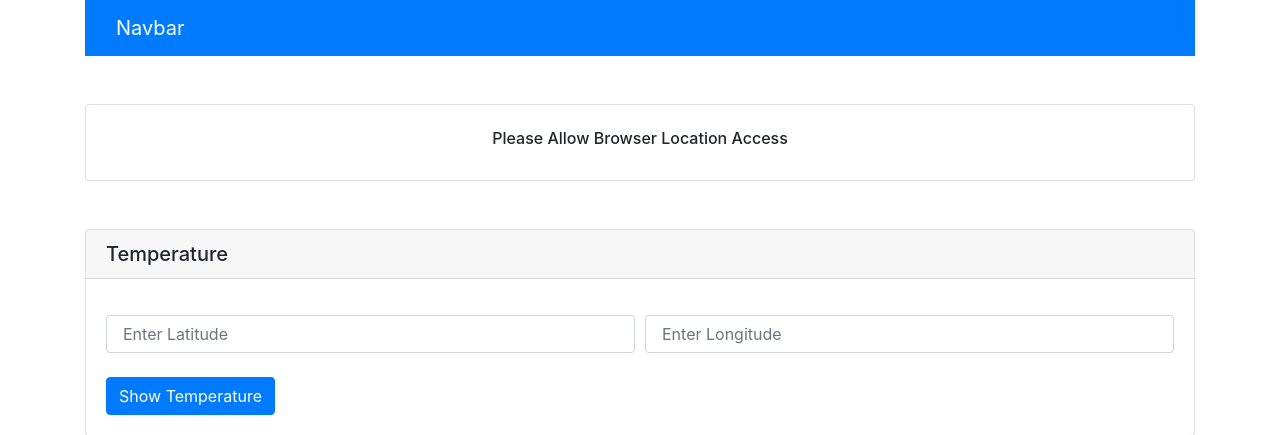
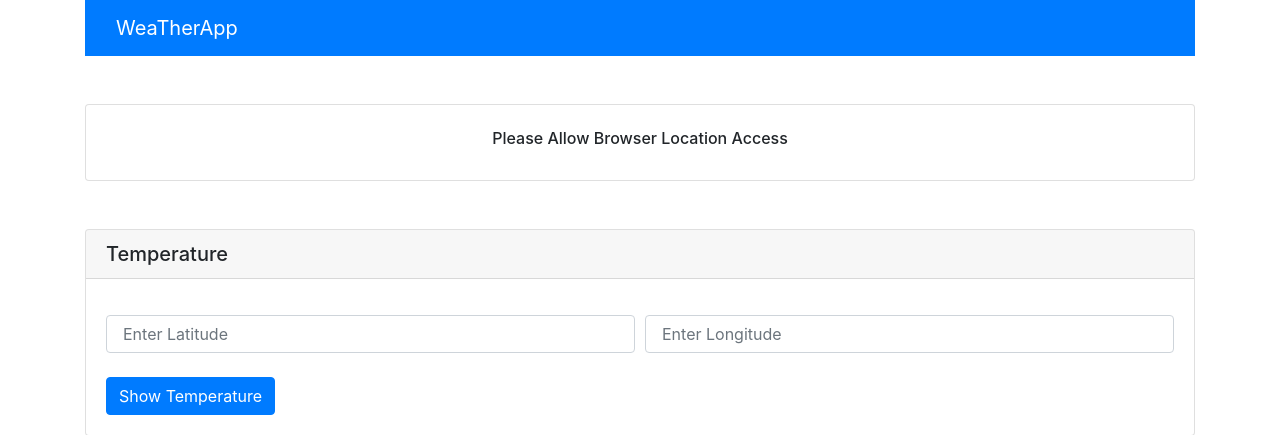
Before and after one commit to Sany07/Weather-App, a Django app: page / in a window 1280 px wide. Shown: the top 435 px of the page. Run offline with Django 3.2, Linux system fonts and the light colour scheme; some libraries are stand-ins or nearby versions.

Commit message:
NavBar Added

```diff
--- a/template/index.html
+++ b/template/index.html
@@ -11,7 +11,7 @@
     <div class="container">
         <nav class="navbar navbar-dark bg-primary">
             <div class="container">
-              <a class="navbar-brand" href="#">Navbar</a>
+              <a class="navbar-brand" href="#">WeaTherApp</a>
             </div>
           </nav>
           <div class="card text-center mt-5">
```
Also changed, not shown: db.sqlite3 (deleted).
